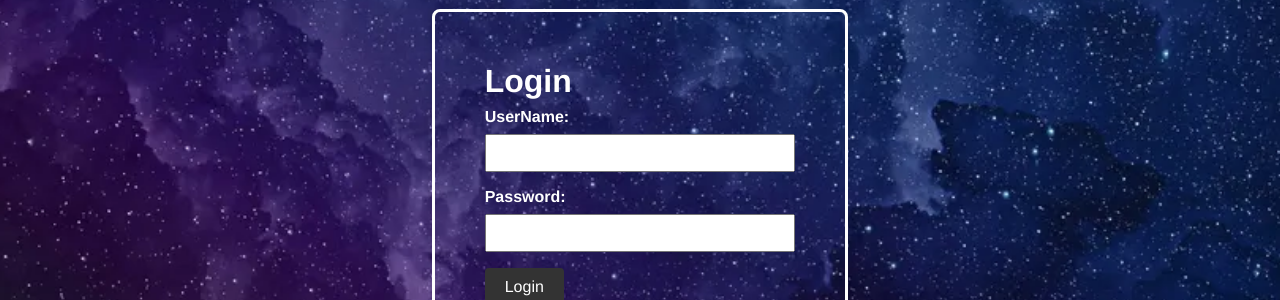
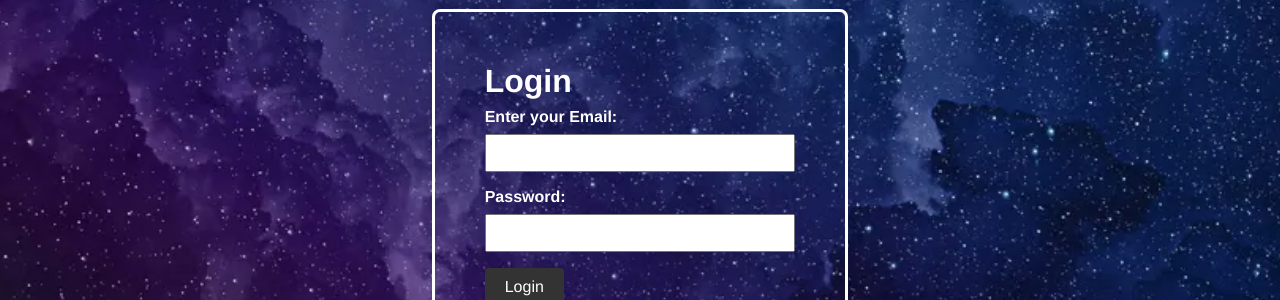
Before and after one commit to Faiz-Ahmed10/Lost-and-Found, a Django app: page /login/ in a window 1280 px wide. Shown: the part 194-494 px from the top of the page. Run offline with Django 4.2, Linux system fonts and the light colour scheme; some libraries are stand-ins or nearby versions.

Commit message:
register and login fixed with postgredb with new module

```diff
--- a/lostandfound/app/models.py
+++ b/lostandfound/app/models.py
@@ -1,4 +1,5 @@
 from django.db import models
+from django.contrib.auth.models import AbstractUser
 # from django.contrib.auth.models import User
 # Create your models here.
 class Users(models.Model):
@@ -10,6 +11,6 @@ class Users(models.Model):
 
         # Use a PositiveIntegerField for a unique ID with a maximum of 10 digits
     #   id = models.PositiveIntegerField(primary_key=True, unique=True, editable=False)
-      id = models.CharField(primary_key=True, max_length=200)
+      id = models.CharField(primary_key=True,max_length=200)
       def __str__(self):
-        return f'{self.user} ({self.id})'
+        return self.user
--- a/lostandfound/app/views.py
+++ b/lostandfound/app/views.py
@@ -13,18 +13,20 @@ def index(request):
 
 def signin(request):
     if request.method == "POST":
-        name = request.POST['name']
+        email = request.POST['email']
         password = request.POST['password']
 
-        user = authenticate(user=name,password=password)
-
-        if user is not None:
-            login(request,user)
-            uname = user.username
-            return render(request,"index.html",{'uname':uname})
-        else:
-            messages.error(request, f'please create a account to login !')
-            return redirect('register')
+        # user = authenticate(email=name,password=password)
+        try:
+            user = Users.objects.get(email=email,password=password)
+            print(user)
+            # login(request,user)
+            uname = Users.user
+            print(uname)
+            return render(request,"index.html",{'uname':uname,'user':user})
+        except Users.DoesNotExist:
+           messages.error(request, f'please create a account to login !')
+           return redirect('register')
     return render(request,"login.html")
 
 def register(request):
--- a/lostandfound/templates/base.html
+++ b/lostandfound/templates/base.html
@@ -42,7 +42,7 @@
                         <li class="nav-item"><a class="nav-link" href="/#about">About</a></li>
                         <li class="nav-item"><a class="nav-link" href="/#team">Team</a></li>
                         <li class="nav-item"><a class="nav-link" href="/#contact">Contact</a></li>
-                        {% if user.is_authenticated %}
+                        {% if user.authenticate %}
                         <li class="nav-item"><a class="nav-link" href="/logout">Logout</a></li>
                         {% else %}
                         <li class="nav-item"><a class="nav-link" href="/login">Login</a></li>
--- a/lostandfound/templates/login.html
+++ b/lostandfound/templates/login.html
@@ -81,8 +81,8 @@
 <form action="" method="POST" >
     {% csrf_token %}
     <h2>Login</h2>
-    <label for="name">UserName:</label>
-    <input type="name" id="name" name="name" required>
+    <label for="name">Enter your Email:</label>
+    <input type="email" id="email" name="email" required>
 
     <label for="password">Password:</label>
     <input type="password" id="password" name="password" required>
```
Also changed, not shown: lostandfound/app/migrations/0004_alter_users_email_alter_users_id.py (added), lostandfound/app/migrations/0005_alter_users_email_alter_users_id.py (added), lostandfound/app/migrations/0006_alter_users_id.py (added).
